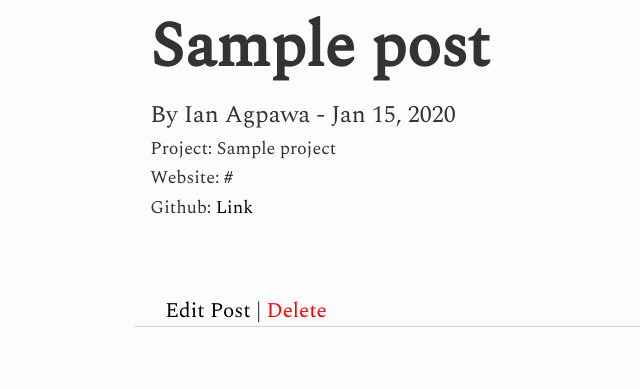
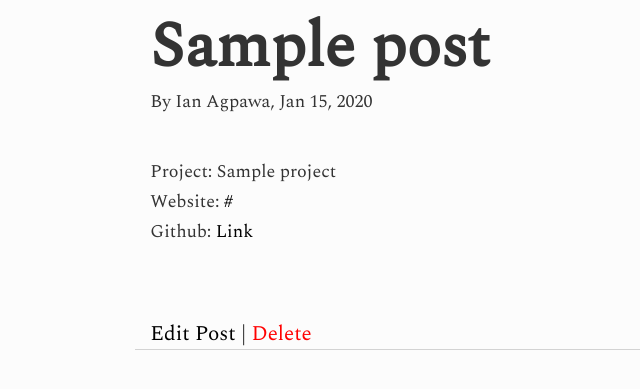
Before and after one commit to ianagpawa/tech-blog, a Flask app: template templates/post_L.html in a window 1280 px wide. Shown: the part 51-440 px from the top of the page, without its empty margins (93-733 px from the left). Run offline with Flask 2, Linux system fonts and the light colour scheme; the template is opened without the code that fills it: most values are stand-ins (such as "Sample title", 1, 10 or a date in 2020); some libraries are stand-ins or nearby versions.

Commit message:
refactor: Update postL template for layout

```diff
--- a/templates/post_L.html
+++ b/templates/post_L.html
@@ -4,10 +4,9 @@
 
 <div class='posts text-left'>
     <div class='project-info container-fluid'>
-        <div class='post-header'>
         <h1 class="post-title text-left">{{ post.title}}</h1>
-            <h3>By Ian Agpawa - {{post.last_modified.strftime("%b %d, %Y")}}</h3>
-        </div>
+        <h4>By Ian Agpawa, {{post.last_modified.strftime("%b %d, %Y")}}</h4>
+        <br>
         <h4>Project: {{post.project}}</h4>
 
         {% if post.project_link %}
@@ -29,7 +28,6 @@
         </div>
         <br>
         <div class="col-md-12 row">
-            <div class='col-md-6 play-button' >
             <a class='edit'
                 href="{{url_for('editPost',
                     post_id = post.key.id())}}">
@@ -41,7 +39,6 @@
                     post_id = post.key.id())}}">
                 Delete
             </a>
-            </div>
 
         </div>
     </div>
```
Lines whose indentation alone changed are shown as unchanged.
